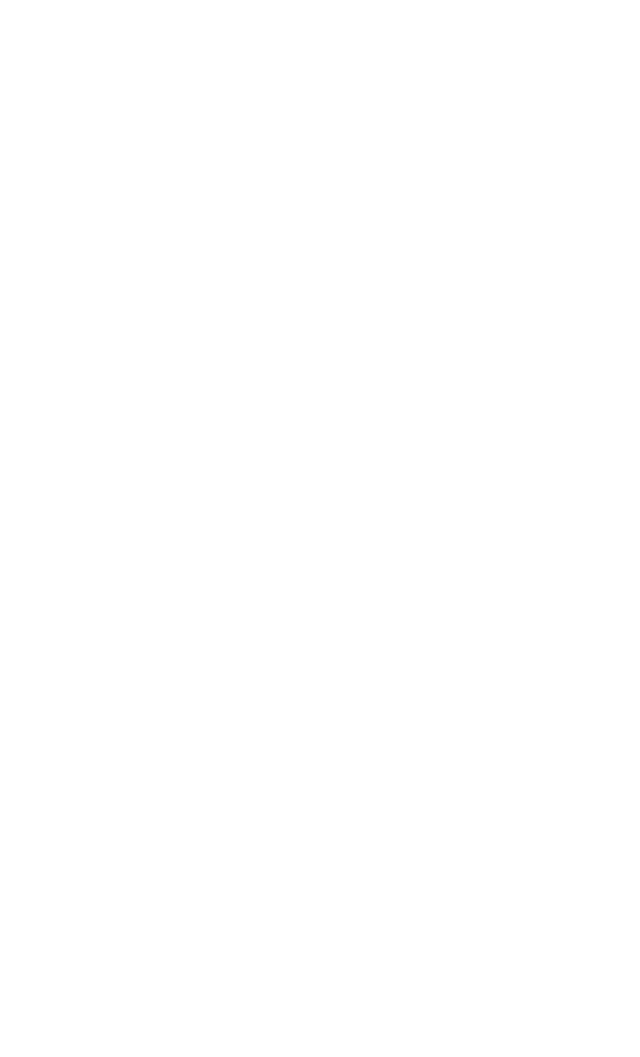
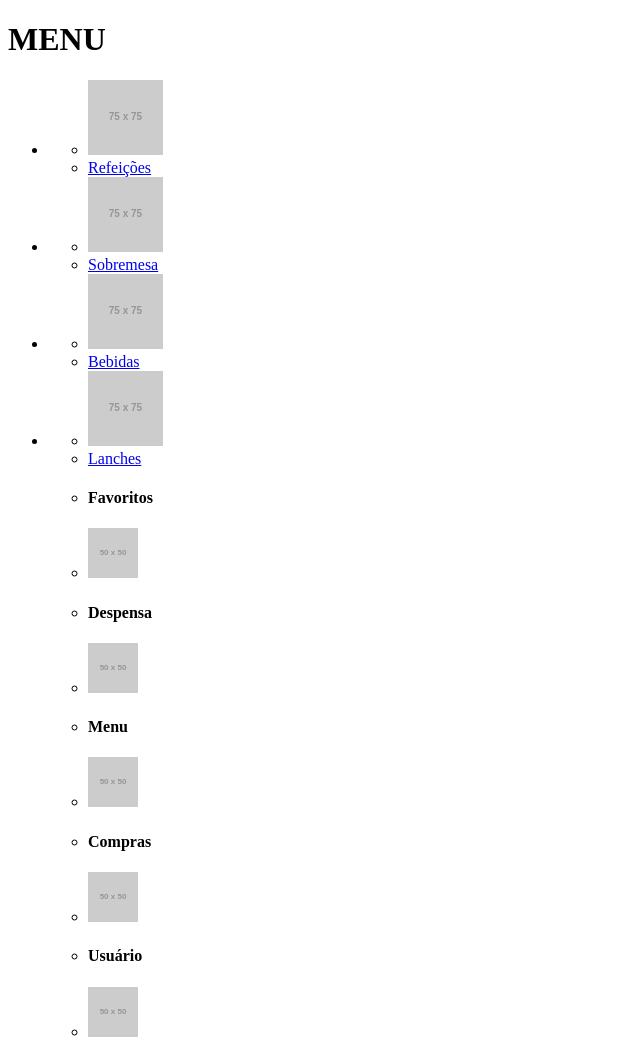
Before and after one commit to MaluSevilha/MaluSevilha.github.io, a plain HTML site: page index.html in a window 1280 px wide. Shown: the whole page, without its empty margins (0-640 px from the left). Before the commit the page ends 800 px from the top, so only its background shows below. Drawn offline with Linux system fonts and the light colour scheme; placeholder pictures from the web are drawn by us.

Commit message:
fazendo a base do menu

```diff
--- a/index.html
+++ b/index.html
@@ -3,9 +3,156 @@
 <head>
     <meta charset="UTF-8">
     <meta name="viewport" content="width=device-width, initial-scale=1.0">
-    <title>Document</title>
+    <title>Menu</title>
 </head>
 <body>
+    <!-- Cabeçalho -->
+    <h1>
+        MENU
+    </h1>
 
+
+    <!-- Centro da tela -->
+    <ul>
+        <!-- Refeição -->
+        <li>
+            <ul>
+                <!-- Imagem -->
+                <li>
+                    <img src = "https://fakeimg.pl/75x75" alt = "foto de uma refeição">
+                </li>
+
+                <!-- Link -->
+                <li>
+                    <a href = "refeicao.html" target = "_blank"> Refeições </a>
+                </li>
+            </ul>
+        </li>
+
+        <!-- Sobremesa -->
+        <li>
+            <ul>
+                <!-- Imagem -->
+                <li>
+                    <img src = "https://fakeimg.pl/75x75" alt = "foto de uma sobremesa">
+                </li>
+
+                <!-- Link -->
+                <li>
+                    <a href = "sobremesa.html" target = "_blank"> Sobremesa </a>
+                </li>
+            </ul>
+        </li>
+
+        <!-- Bebidas -->
+        <li>
+            <ul>
+                <!-- Imagem -->
+                <li>
+                    <img src = "https://fakeimg.pl/75x75" alt = "foto de uma bebida">
+                </li>
+
+                <!-- Link -->
+                <li>
+                    <a href = "bebida.html" target = "_blank"> Bebidas </a>
+                </li>
+            </ul>
+        </li>
+
+        <!-- Lanches -->
+        <li>
+            <ul>
+                <!-- Imagem -->
+                <li>
+                    <img src = "https://fakeimg.pl/75x75" alt = "foto de um Lanche">
+                </li>
+
+                <!-- Link -->
+                <li>
+                    <a href = "lanche.html" target = "_blank"> Lanches </a>
+                </li>
+            </ul>
+        </li>
+    </ul>
+
+
+    <!-- Barra de ferramentas -->
+    <ul>
+        <!-- Favoritos -->
+        <ul>
+            <!-- Escrita -->
+            <li>
+                <h4>
+                    Favoritos
+                </h4>
+            </li>
+
+            <!-- Imagem -->
+            <li>
+                <a href = "favoritos.html" target = "_blank"> <img src = "https://fakeimg.pl/50x50" alt = "coração"> </a>
+            </li>
+        </ul>
+
+        <!-- Despensa -->
+        <ul>
+            <!-- Escrita -->
+            <li>
+                <h4>
+                    Despensa
+                </h4>
+            </li>
+
+            <!-- Imagem -->
+            <li>
+                <a href = "despensa.html" target = "_blank"> <img src = "https://fakeimg.pl/50x50" alt = "despensa"> </a>
+            </li>
+        </ul>
+
+        <!-- Menu -->
+        <ul>
+            <!-- Escrita -->
+            <li>
+                <h4>
+                    Menu
+                </h4>
+            </li>
+
+            <!-- Imagem -->
+            <li>
+                <a href = "index.html" target = "_blank"> <img src = "https://fakeimg.pl/50x50" alt = "menu"> </a>
+            </li>
+        </ul>
+
+        <!-- Compras -->
+        <ul>
+            <!-- Escrita -->
+            <li>
+                <h4>
+                    Compras
+                </h4>
+            </li>
+
+            <!-- Imagem -->
+            <li>
+                <a href = "compras.html" target = "_blank"> <img src = "https://fakeimg.pl/50x50" alt = "compras"> </a>
+            </li>
+        </ul>
+
+        <!-- Usuário -->
+        <ul>
+            <!-- Escrita -->
+            <li>
+                <h4>
+                    Usuário
+                </h4>
+            </li>
+
+            <!-- Imagem -->
+            <li>
+                <a href = "user.html" target = "_blank"> <img src = "https://fakeimg.pl/50x50" alt = "usuário"> </a>
+            </li>
+        </ul>
+
+    </ul>
 </body>
 </html>
```
